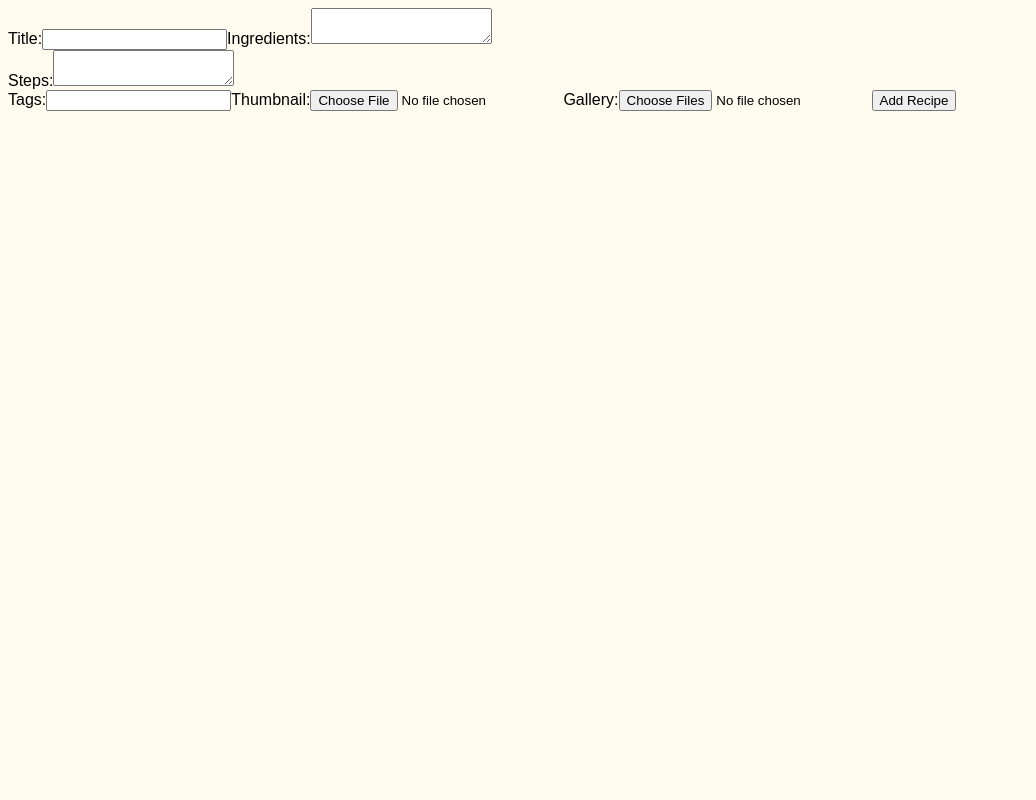
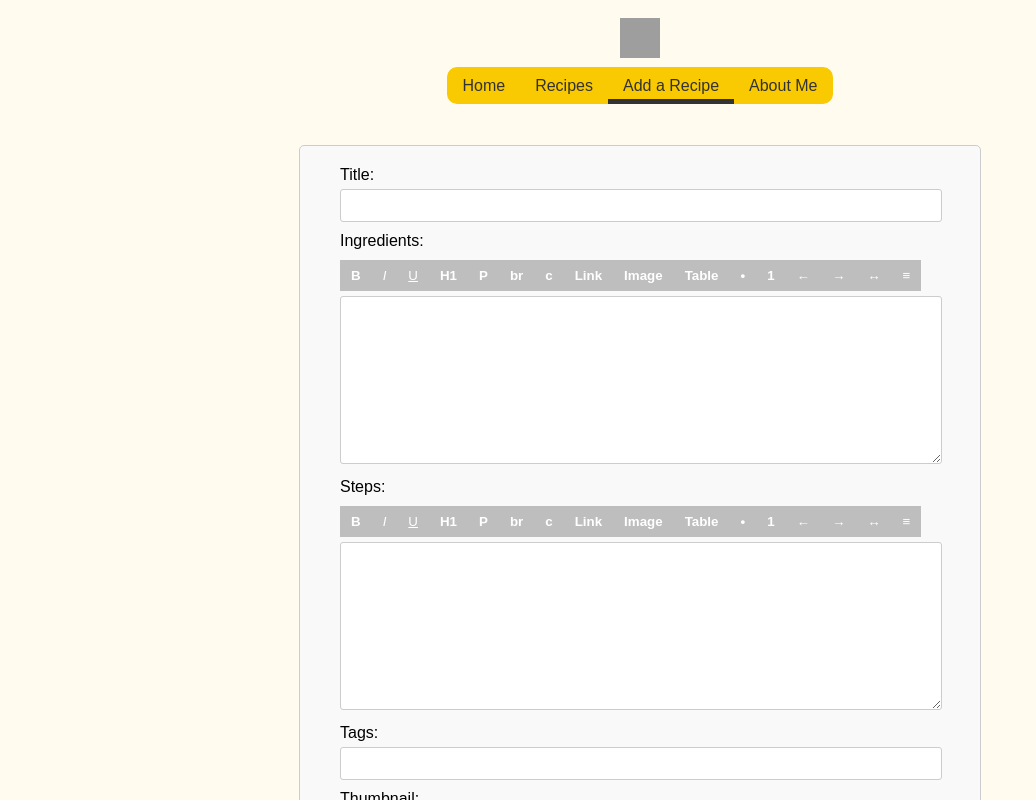
Before and after one commit to MapperTaurus/Ivan-s-Tasty-Pot, a React (Create React App) app: page /add-recipe in a window 1280 px wide. Shown: the top 800 px of the page, without its empty margins (0-1036 px from the left). Built offline with nearby package versions, Linux system fonts and the light colour scheme; no server answers; grey boxes are pictures that could not be loaded.

Commit message:
Implemented Text Editors (HTML) in addRecipes.js, Made test About Me page, Class Name Consistency

```diff
--- a/src/App.js
+++ b/src/App.js
@@ -5,7 +5,8 @@ import Home from './pages/home';
 import Recipes from './pages/recipes';
 import AddRecipe from './components/addRecipe';
 import RecipeDetail from './components/recipeDetail';
-import TagRecipes from './pages/tagRecipes'; // Import the new component
+import TagRecipes from './pages/tagRecipes';
+import About from './pages/about';
 
 const App = () => {
   return (
@@ -16,6 +17,7 @@ const App = () => {
         <Route path="/add-recipe" element={<AddRecipe />} />
         <Route path="/recipe/:recipeName" element={<RecipeDetail />} />
         <Route path="/tag/:tag" element={<TagRecipes />} /> {/* New route for tags */}
+        <Route path="/about" element={<About />} />
       </Routes>
     </Router>
   );
--- a/src/components/addRecipe.js
+++ b/src/components/addRecipe.js
@@ -1,9 +1,12 @@
 import React, { useState } from 'react';
 import { useNavigate } from 'react-router-dom';
 import { firestore, collection, addDoc } from '../config/firebaseConfig';
-import { parse } from 'marked'; // Importing specific function from marked
-import { ref, uploadBytes, getDownloadURL } from 'firebase/storage'; // Import storage-related functions
-import { storage } from '../config/firebaseConfig'; // Import storage from firebaseConfig
+import { parse } from 'marked';
+import { ref, uploadBytes, getDownloadURL } from 'firebase/storage';
+import { storage } from '../config/firebaseConfig';
+import TopNav from '../components/topNav';
+import TextEditor from '../components/textEditor';
+import '../styles/AddRecipe.css';
 
 const AddRecipe = () => {
   const navigate = useNavigate();
@@ -12,9 +15,11 @@ const AddRecipe = () => {
     ingredients: '',
     steps: '',
     tags: '',
-    thumbnail: null, // New field for thumbnail
-    gallery: [], // New field for gallery
+    thumbnail: null,
+    gallery: [],
   });
+
+  const [loading, setLoading] = useState(false);
 
   const handleInputChange = (e) => {
     const { name, value } = e.target;
@@ -31,25 +36,22 @@ const AddRecipe = () => {
     setRecipe((prevRecipe) => ({ ...prevRecipe, gallery: files }));
   };
 
-
   const handleAddRecipe = async () => {
     try {
+      setLoading(true);
+
       const tagsArray = recipe.tags.split(',').map((tag) => tag.trim());
       const updatedRecipe = { ...recipe, tags: tagsArray };
 
-      // Upload thumbnail
       if (recipe.thumbnail) {
         const storageRef = ref(storage, `RecipeThumbnails/${recipe.thumbnail.name}`);
         await uploadBytes(storageRef, recipe.thumbnail);
-
-        // Get download URL for thumbnail
         const downloadURL = await getDownloadURL(storageRef);
         updatedRecipe.thumbnail = downloadURL;
       }
 
-      // Upload gallery images
       const galleryURLs = [];
-      for (const file of recipe.gallery) { // Change galleryFiles to gallery here
+      for (const file of recipe.gallery) {
         const galleryStorageRef = ref(storage, `RecipeGallery/${file.name}`);
         await uploadBytes(galleryStorageRef, file);
         const galleryDownloadURL = await getDownloadURL(galleryStorageRef);
@@ -63,33 +65,59 @@ const AddRecipe = () => {
       navigate('/');
     } catch (error) {
       console.error('Error adding recipe:', error);
+    } finally {
+      setLoading(false);
     }
   };
 
+  const insertText = (tag, target) => {
+    const textarea = document.getElementById(target);
+    if (!textarea) {
+      console.error(`Textarea with ID '${target}' not found`);
+      return;
+    }
 
+    const { selectionStart, selectionEnd } = textarea;
+    const textBefore = textarea.value.substring(0, selectionStart);
+    const textAfter = textarea.value.substring(selectionEnd);
+    const newText = `${textBefore}${tag}${textAfter}`;
+
+    setRecipe((prevRecipe) => ({
+      ...prevRecipe,
+      [target]: newText,
+    }));
+  };
 
   return (
     <div>
-      <form>
+      <TopNav />
+      <div className="add_recipe_container">
+        <form className="add_recipe_form">
           <label>
             Title:
             <input type="text" name="title" value={recipe.title} onChange={handleInputChange} />
           </label>
           <label>
             Ingredients:
+            <TextEditor insertText={insertText} target="ingredients" />
             <textarea
+              id="ingredients"
               name="ingredients"
               value={recipe.ingredients}
               onChange={handleInputChange}
+              rows={10}
             />
             <div dangerouslySetInnerHTML={{ __html: parse(recipe.ingredients) }} />
           </label>
           <label>
             Steps:
+            <TextEditor insertText={insertText} target="steps" className="add_button"/>
             <textarea
+              id="steps"
               name="steps"
               value={recipe.steps}
               onChange={handleInputChange}
+              rows={10}
             />
             <div dangerouslySetInnerHTML={{ __html: parse(recipe.steps) }} />
           </label>
@@ -104,11 +132,23 @@ const AddRecipe = () => {
           <label>
             Gallery:
             <input type="file" accept="image/*" multiple onChange={handleGalleryUpload} />
+            {recipe.gallery.length > 0 && (
+              <div>
+                {recipe.gallery.length} files uploaded:
+                <ul>
+                  {recipe.gallery.map((file, index) => (
+                    <li key={index}>{file.name}</li>
+                  ))}
+                </ul>
+              </div>
+            )}
           </label>
-        <button type="button" onClick={handleAddRecipe}>
-          Add Recipe
+          <button type="button" className="add_button" onClick={handleAddRecipe} disabled={loading}>
+            {loading ? 'Adding...' : 'Add Recipe'}
           </button>
         </form>
+        {loading && <div className="loading_spinner"></div>}
+      </div>
     </div>
   );
 };
--- a/src/components/recipeCard.js
+++ b/src/components/recipeCard.js
@@ -3,8 +3,8 @@ import React from 'react';
 
 const RecipeCard = ({ title, thumbnail }) => {
     return (
-      <div className="recipe-card">
-        <a className="recipe-link" href={`/recipe/${encodeURIComponent(title).replace(/\+/g, ' ')}`}>
+      <div className="recipe_card">
+        <a className="recipe_link" href={`/recipe/${encodeURIComponent(title).replace(/\+/g, ' ')}`}>
           <img src={thumbnail} alt={`Thumbnail for ${title}`} />
           <h3>{title}</h3>
         </a>
--- a/src/components/recipeDetail.js
+++ b/src/components/recipeDetail.js
@@ -161,15 +161,15 @@ const RecipeDetail = () => {
               alt={`${selectedImageIndex + 1}`}
             />
             {/* Close button */}
-            <span className="close-button" onClick={closeGallery}>
+            <span className="close_button" onClick={closeGallery}>
               <i className="far fa-circle-xmark"></i>
             </span>
             {/* Previous button */}
-            <span className="prev-button" onClick={() => navigateGallery('prev')}>
+            <span className="prev_button" onClick={() => navigateGallery('prev')}>
               <i className="fas fa-circle-arrow-left"></i>
             </span>
             {/* Next button */}
-            <span className="next-button" onClick={() => navigateGallery('next')}>
+            <span className="next_button" onClick={() => navigateGallery('next')}>
               <i className="fas fa-circle-arrow-right"></i>
             </span>
           </div>
--- /dev/null
+++ b/src/components/textEditor.js
@@ -0,0 +1,27 @@
+// textEditor.js
+import React from 'react';
+
+const TextEditor = ({ insertText, target }) => {
+  return (
+    <div>
+      <button type="button" className="editor_button" onClick={() => insertText('<strong> </strong>', target)}><strong>B</strong></button>
+      <button type="button" className="editor_button" onClick={() => insertText('<i> </i>', target)}><i>I</i></button>
+      <button type="button" className="editor_button" onClick={() => insertText('<u> </u>', target)}><u>U</u></button>
+      <button type="button" className="editor_button" onClick={() => insertText('<h1></h1>', target)}><strong>H1</strong></button>
+      <button type="button" className="editor_button" onClick={() => insertText('<p></p>', target)}><strong>P</strong></button>
+      <button type="button" className="editor_button" onClick={() => insertText('<br>', target)}><strong>br</strong></button>
+      <button type="button" className="editor_button" onClick={() => insertText('<span style="color: #FF0000;">Text</span>', target)}><strong>c</strong></button>
+      <button type="button" className="editor_button" onClick={() => insertText('<a href="Link URL">Link Text</a>', target)}><strong>Link</strong></button>
+      <button type="button" className="editor_button" onClick={() => insertText('<img src="Link URL" alt="Title">', target)}><strong>Image</strong></button>
+      <button type="button" className="editor_button" onClick={() => insertText('<table class="recipe_table_main">\n\t<tr>\n\t\t<th>Header 1</th>\n\t\t<th>Header 2</th>\n\t</tr>\n\t<tr>\n\t\t<td>Data 1</td>\n\t\t<td>Data 2</td>\n\t</tr>\n</table>', target)}><strong>Table</strong></button>
+      <button type="button" className="editor_button" onClick={() => insertText('<ul>\n\t<li>Item1</li>\n\t<li>Item2</li>\n</ul>', target)}><strong>•</strong></button>
+      <button type="button" className="editor_button" onClick={() => insertText('<ol>\n\t<li>Item1</li>\n\t<li>Item2</li>\n</ol>', target)}><strong>1</strong></button>
+      <button type="button" className="editor_button" onClick={() => insertText('<div style="text-align: left;">Text</div>', target)}><strong>←</strong></button>
+      <button type="button" className="editor_button" onClick={() => insertText('<div style="text-align: right;">Text</div>', target)}><strong>→</strong></button>
+      <button type="button" className="editor_button" onClick={() => insertText('<div style="text-align: center;">Text</div>', target)}><strong>↔</strong></button>
+      <button type="button" className="editor_button" onClick={() => insertText('<div style="text-align: justify;">Text</div>', target)}><strong>≡</strong></button>
+    </div>
+  );
+};
+
+export default TextEditor;
--- a/src/pages/recipes.js
+++ b/src/pages/recipes.js
@@ -26,8 +26,7 @@ const Recipes = () => {
   return (
     <div>
       <TopNav />
-      <h1>Recipes</h1>
-      <div className="recipes-container">
+      <div className="recipes_container">
         {recipes.map((recipe) => (
           <RecipeCard
             key={recipe.id}
--- /dev/null
+++ b/src/styles/AddRecipe.css
@@ -0,0 +1,74 @@
+/* AddRecipe.css */
+.add_recipe_container {
+  width: 100%;
+  max-width: 600px;
+  margin: 40px auto 0;
+  padding: 20px 40px;
+  border: 1px solid #ccc;
+  border-radius: 5px;
+  background-color: #f9f9f9;
+}
+
+.add_recipe_form {
+  width: 100%;
+}
+
+.add_recipe_form label {
+  display: block;
+  margin-bottom: 10px;
+}
+
+.add_recipe_form input,
+.add_recipe_form textarea {
+  width: calc(100% - 16px);
+  padding: 8px;
+  margin-top: 5px;
+  border: 1px solid #ccc;
+  border-radius: 3px;
+}
+
+.add_button {
+  margin-top: 10px;
+  padding: 8px 20px;
+  background-color: #4caf50;
+  color: #fff;
+  border: none;
+  border-radius: 3px;
+  cursor: pointer;
+}
+
+.add_button:hover {
+  background-color: #45a049;
+}
+
+.editor_button {
+  margin-top: 10px;
+  padding: 8px 11px;
+  background-color: #bebebe;
+  color: #fff;
+  border: none;
+  cursor: pointer;
+}
+
+/* Adjustments for text areas */
+.add_recipe_form textarea {
+  resize: vertical;
+  width: calc(100% - 16px);
+  max-height: 150px;
+}
+
+
+.loading_spinner {
+  border: 4px solid rgba(0, 0, 0, 0.1);
+  border-left-color: #333; /* Change the color as per your design */
+  border-radius: 50%;
+  width: 30px;
+  height: 30px;
+  animation: spin 1s linear infinite;
+}
+
+@keyframes spin {
+  to {
+    transform: rotate(360deg);
+  }
+}
```
Also changed, not shown: src/pages/about.js (added, +26 -0 lines), src/styles/RecipeCard.css (+20 -12 lines), src/styles/RecipeDetail.css (+12 -12 lines). Lines whose indentation alone changed are shown as unchanged.
